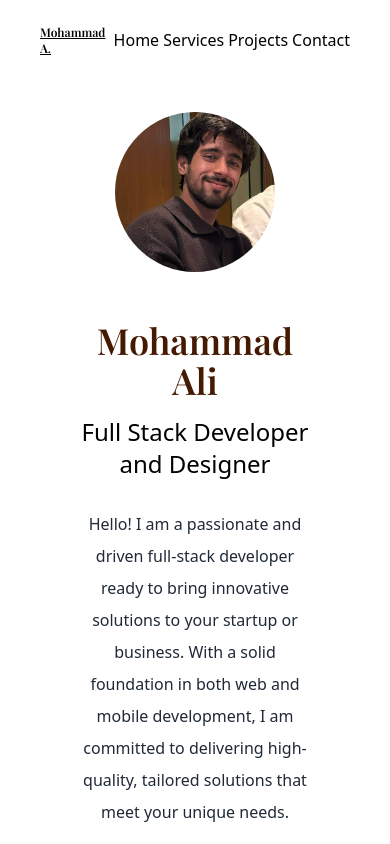
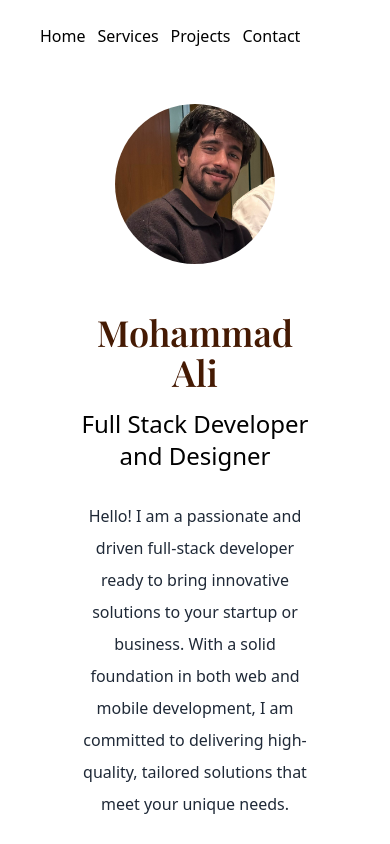
Before and after one commit to theali29/portfolio, a Next.js app: page / in a window 390 px wide. Shown: the top 844 px of the page. Built offline with nearby package versions, Linux system fonts and the light colour scheme.

Commit message:
Changes made

```diff
--- a/app/page.js
+++ b/app/page.js
@@ -38,10 +38,10 @@ export default function Home() {
       <main className='bg-white px-10 md:px-20 lg:px-40 dark:bg-gray-900 '>
         <section id='home' className=' min-h-screen'>
           <nav className='py-6 mb-8 flex justify-between items-center'>
-            <h1 className='text-xs sm:text-base lg:text-xl playfair_display underline'>
+            <h1 className='hidden sm:visible text-xs sm:text-base lg:text-xl playfair_display underline'>
               Mohammad A.
             </h1>
-            <ul className='flex items-center gap-1 sm:gap-4 md:gap-6 lg:gap-10'>
+            <ul className='flex items-center gap-3 sm:gap-4 md:gap-6 lg:gap-10'>
               <li>
                 <a href='/#home' className='hover:text-amber-950 transition'>
                   Home
```
